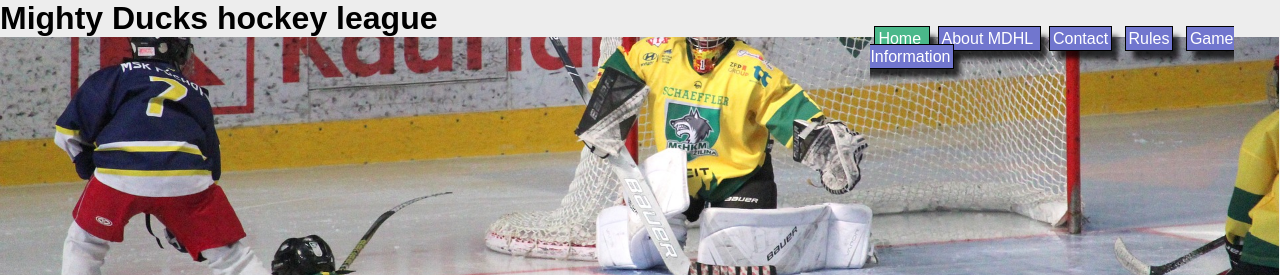
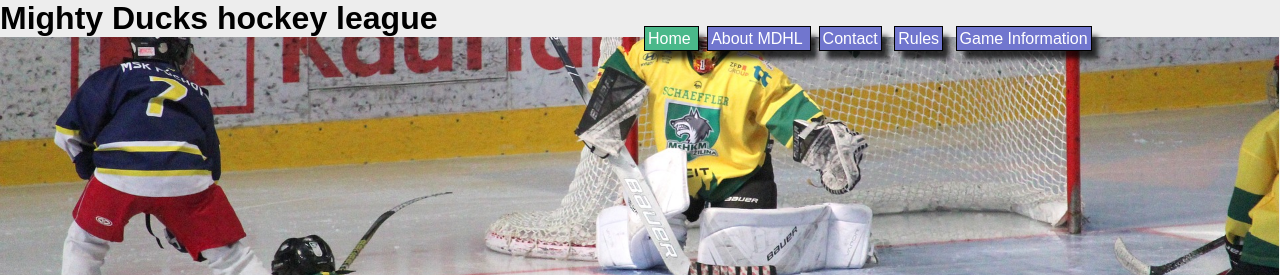
Before and after one commit to DenisAku01/MDHL_Manriquez, a plain HTML site: page index.html in a window 1280 px wide. Shown: the top 275 px of the page. Drawn offline with Linux system fonts and the light colour scheme.

Commit message:
Style lista de politicas

```diff
--- a/style.css
+++ b/style.css
@@ -24,7 +24,7 @@ div>img {
 nav{
     position: absolute;
     top: -7px;
-    left: 68%;
+    left: 50%;
 
 
 }
```
